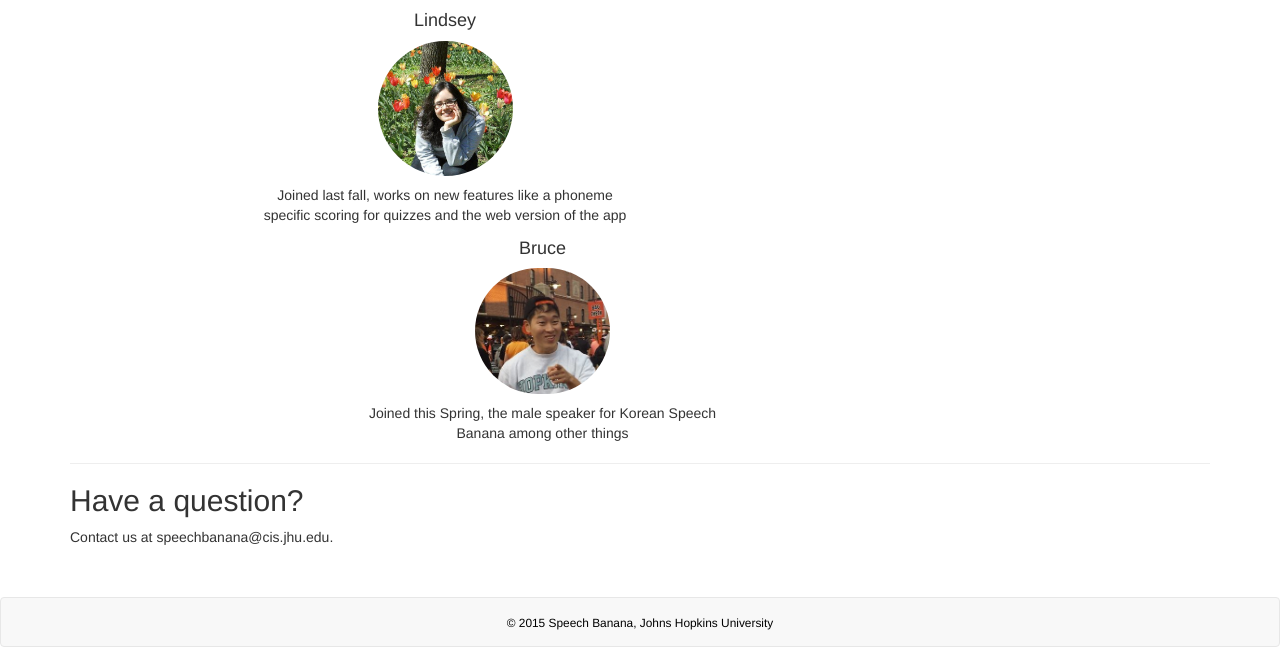
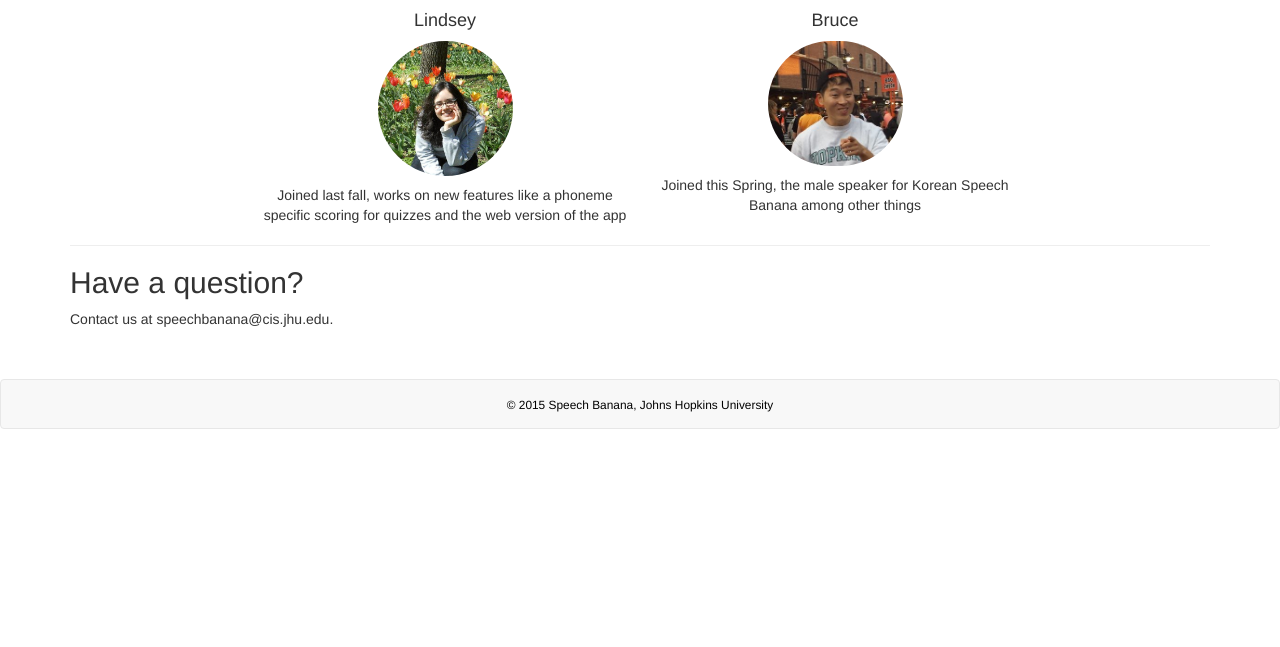
Before and after one commit to lifernan/sbpostersite, a plain HTML site: page index.html in a window 1280 px wide. Shown: the part 2373-3020 px from the top of the page. After the commit the page ends 2802 px from the top, so only its background shows below. Drawn offline with nearby package versions, Linux system fonts and the light colour scheme.

Commit message:
Undid centering of Bruce's profile

```diff
--- a/index.html
+++ b/index.html
@@ -173,7 +173,7 @@ href="http://www.cis.jhu.edu/~tilak/">John Tilak Ratnanather</a></h4>
           <img class="media-object profile-picture" src="img/lindsey.png">
           <p class="text-center caption">Joined last fall, works on new features like a phoneme specific scoring for quizzes and the web version of the app</p>
         </div>
-        <div class="col-sm-4 col-xs-offset-3 col-xs-6 thumbnail">
+        <div class="col-sm-4 col-xs-6 thumbnail">
           <h4 class="text-center">Bruce</h4>
           <img class="media-object profile-picture" src="img/bruce.png">
           <p class="text-center caption">Joined this Spring, the male speaker for Korean Speech Banana among other things</p>
```
